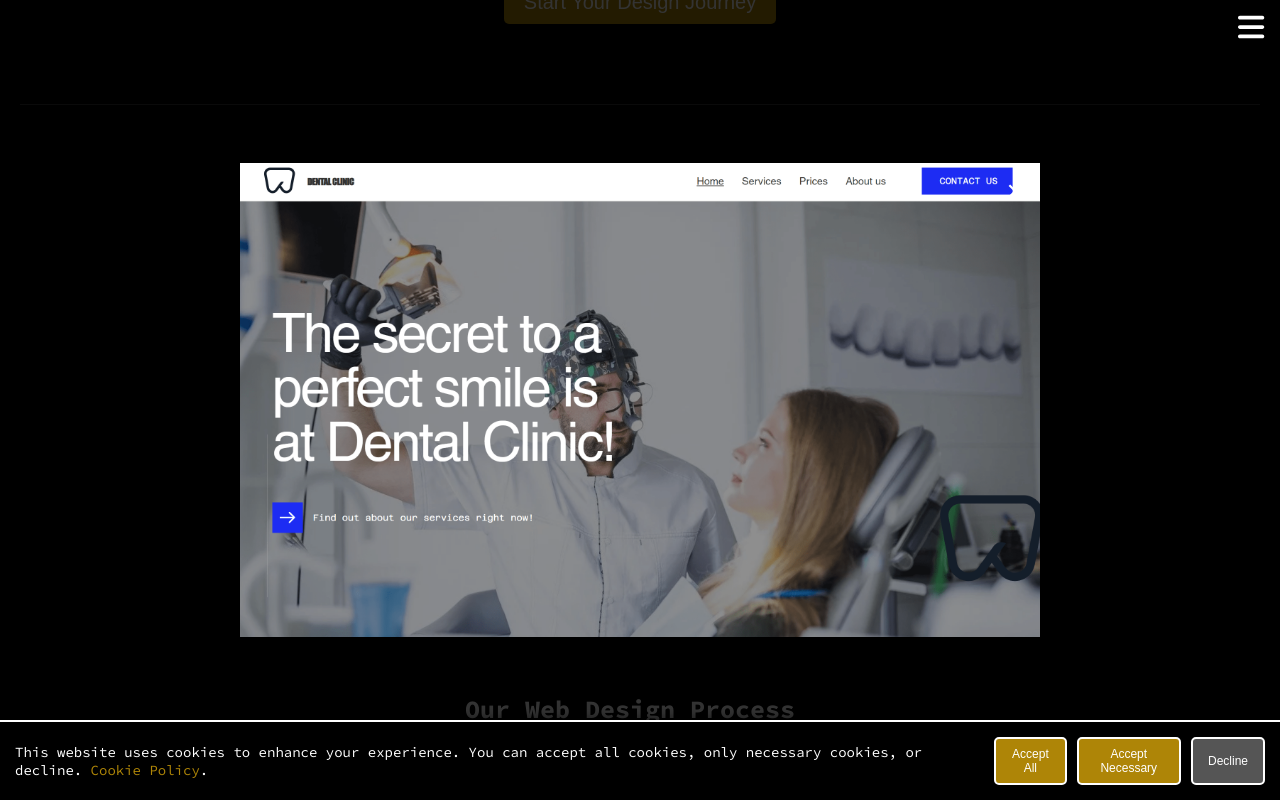
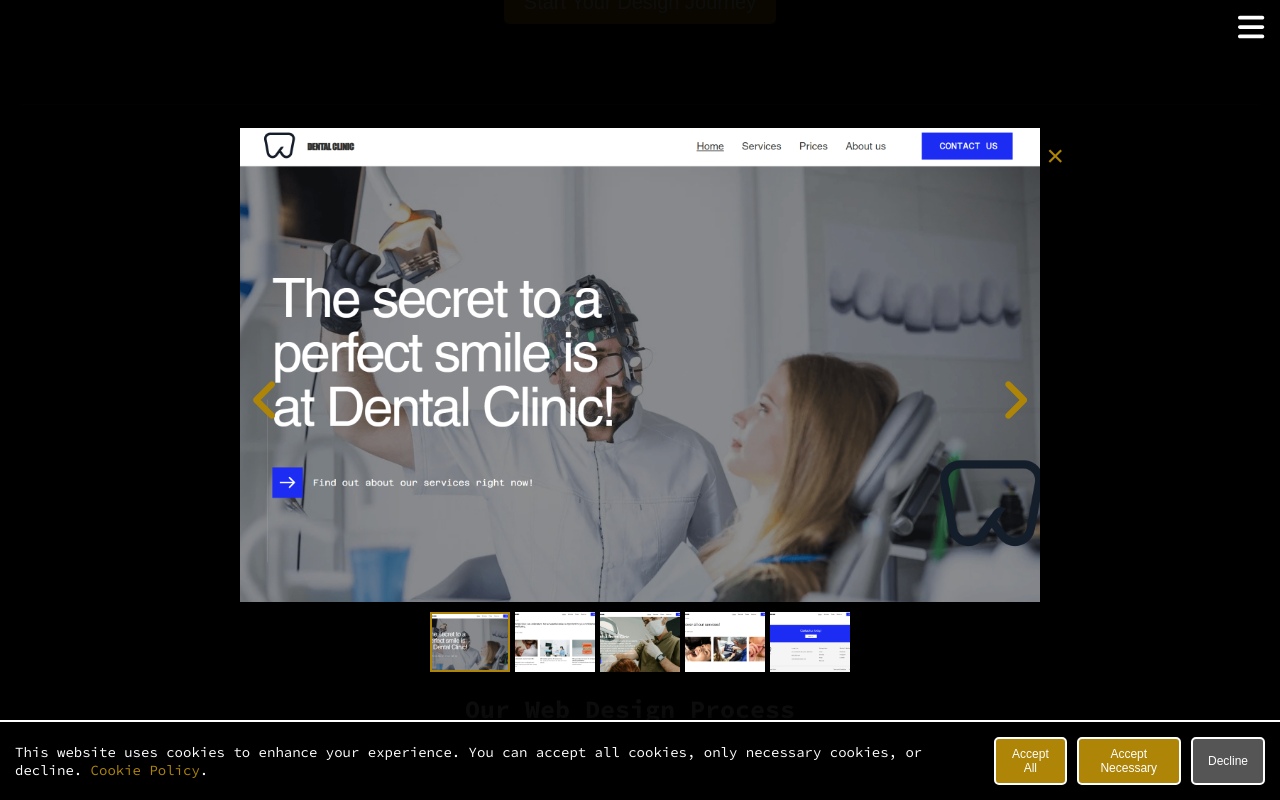
Before and after one commit to andreeanafornita/WebBlackBox, a React (Create React App) app: page /webdesign in a window 1280 px wide. Both pictures are taken after a click on the picture 380 px from the left and 833 px from the top of the page. Shown: the part 433-1233 px from the top of the page. Built offline with nearby package versions, Linux system fonts and the light colour scheme.

Commit message:
am reparat modalul pe webdesign sa vad daca merge asa

```diff
--- a/src/pages/WebDesign.js
+++ b/src/pages/WebDesign.js
@@ -1,14 +1,47 @@
+// WebDesign.js
+
 import React, { useEffect, useState } from 'react';
 import { FontAwesomeIcon } from '@fortawesome/react-fontawesome';
-import { faPalette, faPencilRuler, faCode, faPaintBrush, faCheck, faArrowRight } from '@fortawesome/free-solid-svg-icons';
+import {
+  faPalette,
+  faPencilRuler,
+  faCode,
+  faPaintBrush,
+  faCheck,
+  faArrowRight,
+  faAngleLeft,
+  faAngleRight,
+} from '@fortawesome/free-solid-svg-icons';
 import { useNavigate } from 'react-router-dom';
 import { useInView } from 'react-intersection-observer';
 import { Fade, Slide } from 'react-awesome-reveal';
-import { useTranslation } from 'react-i18next'; // Import useTranslation hook
+import { useTranslation } from 'react-i18next';
 
+// Import all images for each category
 import clinicaeng1 from '../assets/clinica/clinicaeng1.png';
+import clinicaeng2 from '../assets/clinica/clinicaeng2.png';
+import clinicaeng3 from '../assets/clinica/clinicaeng3.png';
+import clinicaeng4 from '../assets/clinica/clinicaeng4.png';
+import clinicaeng5 from '../assets/clinica/clinicaeng5.png';
+
 import coaforeng1 from '../assets/salon/coaforeng1.png';
+import coaforeng2 from '../assets/salon/coaforeng2.png';
+import coaforeng3 from '../assets/salon/coaforeng3.png';
+import coaforeng4 from '../assets/salon/coaforeng4.png';
+import coaforeng5 from '../assets/salon/coaforeng5.png';
+import coaforeng6 from '../assets/salon/coaforeng6.png';
+import coaforeng7 from '../assets/salon/coaforeng7.png';
+import coaforeng8 from '../assets/salon/coaforeng8.png';
+
 import hoteleng1 from '../assets/hotel/hoteleng1.png';
+import hoteleng2 from '../assets/hotel/hoteleng2.png';
+import hoteleng3 from '../assets/hotel/hoteleng3.png';
+import hoteleng4 from '../assets/hotel/hoteleng4.png';
+import hoteleng5 from '../assets/hotel/hoteleng5.png';
+import hoteleng6 from '../assets/hotel/hoteleng6.png';
+import hoteleng7 from '../assets/hotel/hoteleng7.png';
+import hoteleng8 from '../assets/hotel/hoteleng8.png';
+import { color } from 'framer-motion';
 
 export default function WebDesign() {
   const navigate = useNavigate();
@@ -16,7 +49,34 @@ export default function WebDesign() {
 
   const [isSmallScreen, setIsSmallScreen] = useState(false);
   const [isModalOpen, setIsModalOpen] = useState(false);
-  const [selectedImage, setSelectedImage] = useState(null);
+  const [modalImages, setModalImages] = useState([]);
+  const [modalImage, setModalImage] = useState(null);
+  const [selectedImageIndex, setSelectedImageIndex] = useState(0);
+
+  // Create a categories object
+  const categories = {
+    clinica: [clinicaeng1, clinicaeng2, clinicaeng3, clinicaeng4, clinicaeng5],
+    coafor: [
+      coaforeng1,
+      coaforeng2,
+      coaforeng3,
+      coaforeng4,
+      coaforeng5,
+      coaforeng6,
+      coaforeng7,
+      coaforeng8,
+    ],
+    hotel: [
+      hoteleng1,
+      hoteleng2,
+      hoteleng3,
+      hoteleng4,
+      hoteleng5,
+      hoteleng6,
+      hoteleng7,
+      hoteleng8,
+    ],
+  };
 
   useEffect(() => {
     const handleResize = () => {
@@ -28,6 +88,7 @@ export default function WebDesign() {
 
     return () => window.removeEventListener('resize', handleResize);
   }, []);
+
   const styles = {
     container: {
       color: 'white',
@@ -40,7 +101,7 @@ export default function WebDesign() {
       color: '#ae8507',
       textAlign: 'center',
       marginBottom: '2rem',
-      fontSize: isSmallScreen?'3.5rem':'5.5rem',
+      fontSize: isSmallScreen ? '3.5rem' : '5.5rem',
     },
     headerSection: {
       textAlign: 'center',
@@ -48,11 +109,11 @@ export default function WebDesign() {
       borderBottom: '1px solid #333',
     },
     headerTitle: {
-      fontSize: isSmallScreen?'2rem':'4rem',
+      fontSize: isSmallScreen ? '2rem' : '4rem',
       marginBottom: '1rem',
     },
     headerSubtitle: {
-      fontSize: isSmallScreen?'1.5rem':'2rem',
+      fontSize: isSmallScreen ? '1.5rem' : '2rem',
       marginBottom: '5rem',
     },
     ctaButton: {
@@ -61,7 +122,7 @@ export default function WebDesign() {
       padding: '1rem 2rem',
       border: 'none',
       borderRadius: '5px',
-      fontSize: isSmallScreen?'1.5rem':'2rem',
+      fontSize: isSmallScreen ? '1.5rem' : '2rem',
       cursor: 'pointer',
       marginBottom: '5rem',
     },
@@ -74,17 +135,18 @@ export default function WebDesign() {
       overflowX: 'hidden',
     },
     sectionTitle: {
-      fontSize: isSmallScreen?'2rem':'2.5rem',
+      fontSize: isSmallScreen ? '2rem' : '2.5rem',
       marginBottom: '5rem',
       marginTop: '5rem',
       textAlign: 'center',
     },
     portfolioGrid: {
       display: 'flex',
-      justifyContent: 'center',
+      justifyContent: isSmallScreen?'flex-start':'center',
       gap: '1rem',
       marginBottom: '1rem',
       width: '100%',
+      flexWrap: isSmallScreen ? 'nowrap' : 'nowrap',
     },
     portfolioImage: {
       width: '250px',
@@ -102,33 +164,63 @@ export default function WebDesign() {
       left: 0,
       width: '100%',
       height: '100%',
-      backgroundColor: 'rgba(0, 0, 0, 0.8)',
+      backgroundColor: 'rgba(0, 0, 0, 0.95)',
       display: 'flex',
       justifyContent: 'center',
       alignItems: 'center',
       zIndex: 1000,
+      padding: '1rem',
     },
     modalContent: {
       position: 'relative',
-      width: '80%',
+      width: '100%',
       maxWidth: '800px',
       maxHeight: '90%',
       display: 'flex',
-      justifyContent: 'center',
+      flexDirection: 'column',
       alignItems: 'center',
     },
     modalImage: {
       width: '100%',
       height: 'auto',
+      maxHeight: '70vh',
+      objectFit: 'contain',
     },
     closeButton: {
       position: 'absolute',
       top: '10px',
-      right: '10px',
+      right: '-30px',
       background: 'transparent',
       border: 'none',
       color: '#fff',
       fontSize: '3rem',
+      cursor: 'pointer',
+      color:'#ae8507',
+
+    },
+    arrow: {
+      position: 'absolute',
+      top: '50%',
+      transform: 'translateY(-50%)',
+      fontSize: '5rem',
+      color: '#fff',
+      cursor: 'pointer',
+      zIndex: 1001,
+      color:'#ae8507',
+    },
+    gallery: {
+      display: 'flex',
+      justifyContent: 'center',
+      alignItems: 'center',
+      marginTop: '1rem',
+      gap: '0.5rem',
+      overflowY: 'auto',
+      maxHeight: '100px',
+    },
+    galleryImage: {
+      width: '80px',
+      height: '60px',
+      objectFit: 'cover',
       cursor: 'pointer',
     },
     processSection: {
@@ -145,17 +237,17 @@ export default function WebDesign() {
       justifyContent: isSmallScreen ? 'center' : 'space-between',
       gap: '2rem',
       marginTop: '2rem',
-      alignItems: 'flex-start', // Aligns all items to the top
+      alignItems: 'flex-start',
       flexDirection: isSmallScreen ? 'column' : 'row',
     },
     step: {
-      width: isSmallScreen ? '100%' : '22%', // Full width on small screens
+      width: isSmallScreen ? '100%' : '22%',
       textAlign: 'center',
-      marginLeft:'2rem',
+      marginLeft: '2rem',
     },
     stepTitle: {
       marginBottom: '1rem',
-      minHeight: '5.5rem', // Ensures all titles have the same height
+      minHeight: '5.5rem',
     },
     stepText: {
       textAlign: 'left',
@@ -170,7 +262,7 @@ export default function WebDesign() {
       padding: 0,
       marginTop: '1rem',
       lineHeight: '2.5',
-      fontSize: isSmallScreen?'1.5rem':'2rem',
+      fontSize: isSmallScreen ? '1.5rem' : '2rem',
       marginBottom: '5rem',
       marginTop: '5rem',
     },
@@ -184,6 +276,7 @@ export default function WebDesign() {
       justifyContent: 'space-around',
       alignItems: 'center',
       marginTop: '3rem',
+      flexDirection: isSmallScreen ? 'column' : 'row',
     },
     testimonial: {
       textAlign: 'center',
@@ -194,22 +287,15 @@ export default function WebDesign() {
       color: '#fff',
       maxWidth: '300px',
       fontSize: isSmallScreen ? '1.5rem' : '2rem',
-
     },
-    clientImage: {
-      borderRadius: '50%',
-      width: '80px',
-      height: '80px',
-      marginBottom: '1rem',
+    clientName: {
+      fontWeight: 'bold',
+      marginTop: '0.5rem',
+      fontSize: '1.5rem',
     },
     testimonialText: {
       fontStyle: 'italic',
       marginBottom: '1rem',
-      fontSize: '1.5rem',
-    },
-    clientName: {
-      fontWeight: 'bold',
-      marginTop: '0.5rem',
       fontSize: '1.5rem',
     },
     faqSection: {
@@ -219,14 +305,13 @@ export default function WebDesign() {
     },
     faqItem: {
       marginBottom: '1.5rem',
-      fontSize: isSmallScreen?'1.5rem':'2rem',
-
+      fontSize: isSmallScreen ? '1.5rem' : '2rem',
     },
     footer: {
       textAlign: 'center',
       padding: '2rem 0',
       borderTop: '1px solid #333',
-      fontSize: isSmallScreen?'1.5rem':'2.5rem',
+      fontSize: isSmallScreen ? '1.5rem' : '2.5rem',
       marginBottom: '10rem',
       marginTop: '10rem',
     },
@@ -234,26 +319,43 @@ export default function WebDesign() {
 
   const handleNavigateToPortfolio = () => {
     navigate('/portfolio');
-
   };
 
   const handleNavigateToContact = () => {
     navigate('/contact');
-
   };
 
-  const openImageModal = (image) => {
-    setSelectedImage(image);
+  // Modify the openImageModal function
+  const openImageModal = (category, index) => {
+    setModalImages(categories[category]);
+    setModalImage(categories[category][index]);
+    setSelectedImageIndex(index);
     setIsModalOpen(true);
     document.body.style.overflow = 'hidden';
     document.body.style.overflowX = 'hidden';
   };
 
+  // Update the closeModal function
   const closeModal = () => {
     setIsModalOpen(false);
-    setSelectedImage(null);
+    setModalImage(null);
+    setSelectedImageIndex(0);
     document.body.style.overflow = 'auto';
     document.body.style.overflowX = 'hidden';
+  };
+
+  // Navigation functions
+  const handleNext = () => {
+    const nextIndex = (selectedImageIndex + 1) % modalImages.length;
+    setSelectedImageIndex(nextIndex);
+    setModalImage(modalImages[nextIndex]);
+  };
+
+  const handlePrev = () => {
+    const prevIndex =
+      (selectedImageIndex - 1 + modalImages.length) % modalImages.length;
+    setSelectedImageIndex(prevIndex);
+    setModalImage(modalImages[prevIndex]);
   };
 
   const { ref: headerRef, inView: headerInView } = useInView({ triggerOnce: true });
@@ -266,7 +368,7 @@ export default function WebDesign() {
 
   return (
     <div style={styles.container}>
-      <h1 style={styles.mainTitle}>{t("webDesignPage.title")}</h1>
+      <h1 style={styles.mainTitle}>{t('webDesignPage.title')}</h1>
 
       <section
         ref={headerRef}
@@ -277,13 +379,11 @@ export default function WebDesign() {
         }}
       >
         <h1 style={styles.headerTitle}>
-          <span>{t("webDesignPage.subTitle")}</span>
+          <span>{t('webDesignPage.subTitle')}</span>
         </h1>
-        <p style={styles.headerSubtitle}>
-          {t("webDesignPage.description")}
-        </p>
+        <p style={styles.headerSubtitle}>{t('webDesignPage.description')}</p>
         <button style={styles.ctaButton} onClick={handleNavigateToContact}>
-          {t("webDesignPage.ctaButton")}
+          {t('webDesignPage.ctaButton')}
         </button>
       </section>
 
@@ -296,29 +396,75 @@ export default function WebDesign() {
           overflowX: isSmallScreen ? 'auto' : 'visible',
         }}
       >
-        <h2 style={styles.sectionTitle}>{t("webDesignPage.portfolioTitle")}</h2>
+        <h2 style={styles.sectionTitle}>{t('webDesignPage.portfolioTitle')}</h2>
         <div
           style={{
             ...styles.portfolioGrid,
-            display: isSmallScreen ? 'flex' : 'flex',
             overflowX: isSmallScreen ? 'scroll' : 'hidden',
             whiteSpace: isSmallScreen ? 'nowrap' : 'normal',
           }}
         >
-          <img src={clinicaeng1} alt="Web Design Project 1" style={styles.portfolioImage} onClick={() => openImageModal(clinicaeng1)} />
-          <img src={coaforeng1} alt="Web Design Project 2" style={styles.portfolioImage} onClick={() => openImageModal(coaforeng1)} />
-          <img src={hoteleng1} alt="Web Design Project 3" style={styles.portfolioImage} onClick={() => openImageModal(hoteleng1)} />
+          {/* Adjust the onClick handlers */}
+          <img
+            src={clinicaeng1}
+            alt="Web Design Project 1"
+            style={styles.portfolioImage}
+            onClick={() => openImageModal('clinica', 0)}
+          />
+          <img
+            src={coaforeng1}
+            alt="Web Design Project 2"
+            style={styles.portfolioImage}
+            onClick={() => openImageModal('coafor', 0)}
+          />
+          <img
+            src={hoteleng1}
+            alt="Web Design Project 3"
+            style={styles.portfolioImage}
+            onClick={() => openImageModal('hotel', 0)}
+          />
         </div>
-        <p style={styles.portfolioLink} onClick={handleNavigateToPortfolio}>{t("webDesignPage.viewAllDesigns")}</p>
+        <p style={styles.portfolioLink} onClick={handleNavigateToPortfolio}>
+          {t('webDesignPage.viewAllDesigns')}
+        </p>
       </section>
 
+      {/* Update the modal rendering */}
       {isModalOpen && (
         <div style={styles.modalOverlay} onClick={closeModal}>
           <div style={styles.modalContent} onClick={(e) => e.stopPropagation()}>
-            <img src={selectedImage} alt="Enlarged View" style={styles.modalImage} />
             <button style={styles.closeButton} onClick={closeModal}>
               &times;
             </button>
+            <FontAwesomeIcon
+              icon={faAngleLeft}
+              onClick={handlePrev}
+              style={{ ...styles.arrow, left: '10px' }}
+            />
+            <img src={modalImage} alt="Enlarged View" style={styles.modalImage} />
+            <FontAwesomeIcon
+              icon={faAngleRight}
+              onClick={handleNext}
+              style={{ ...styles.arrow, right: '10px' }}
+            />
+            <div style={styles.gallery}>
+              {modalImages.map((image, index) => (
+                <img
+                  key={index}
+                  src={image}
+                  alt={`Image ${index + 1}`}
+                  style={{
+                    ...styles.galleryImage,
+                    border:
+                      selectedImageIndex === index ? '2px solid #ae8507' : 'none',
+                  }}
+                  onClick={() => {
+                    setSelectedImageIndex(index);
+                    setModalImage(image);
+                  }}
+                />
+              ))}
+            </div>
           </div>
         </div>
       )}
```
